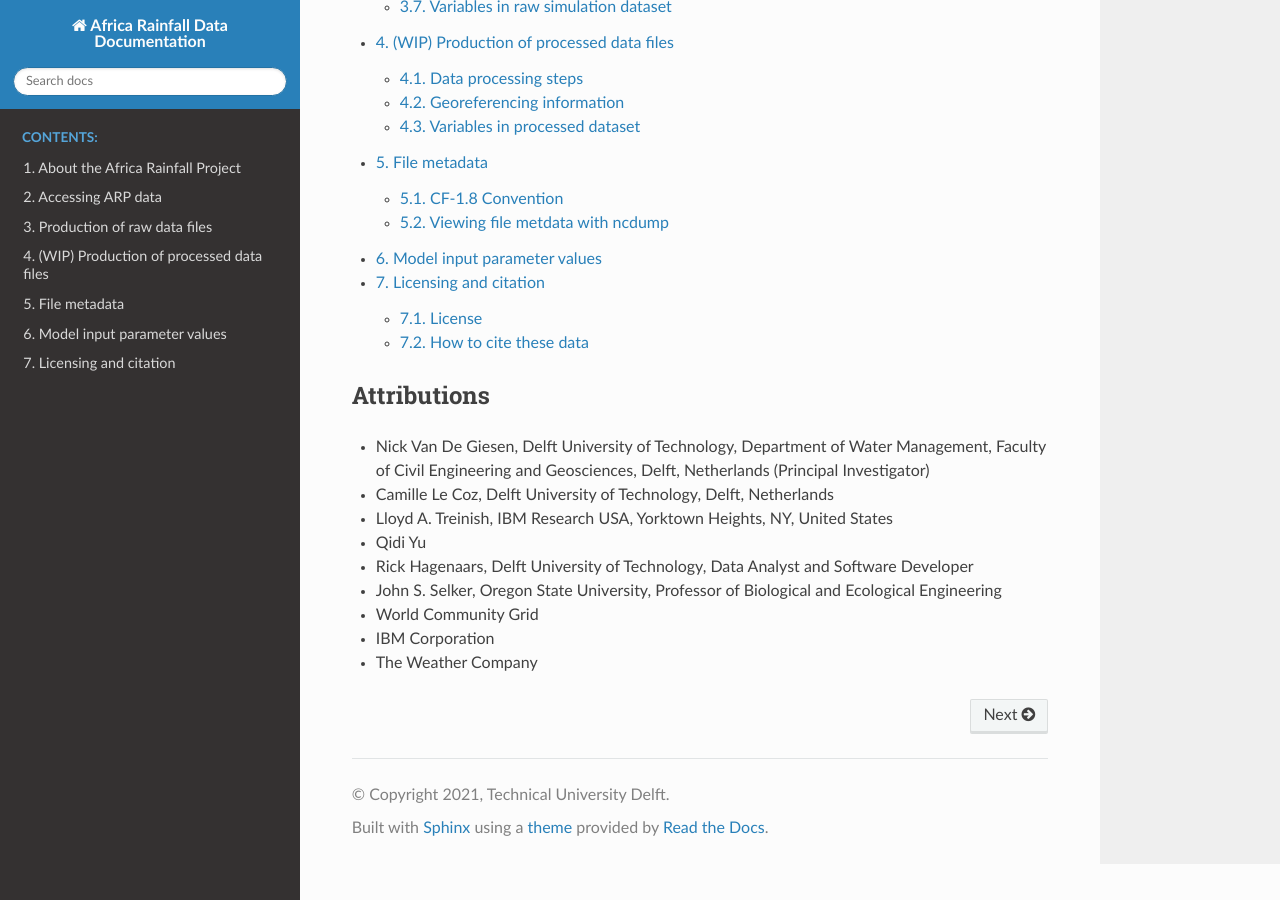
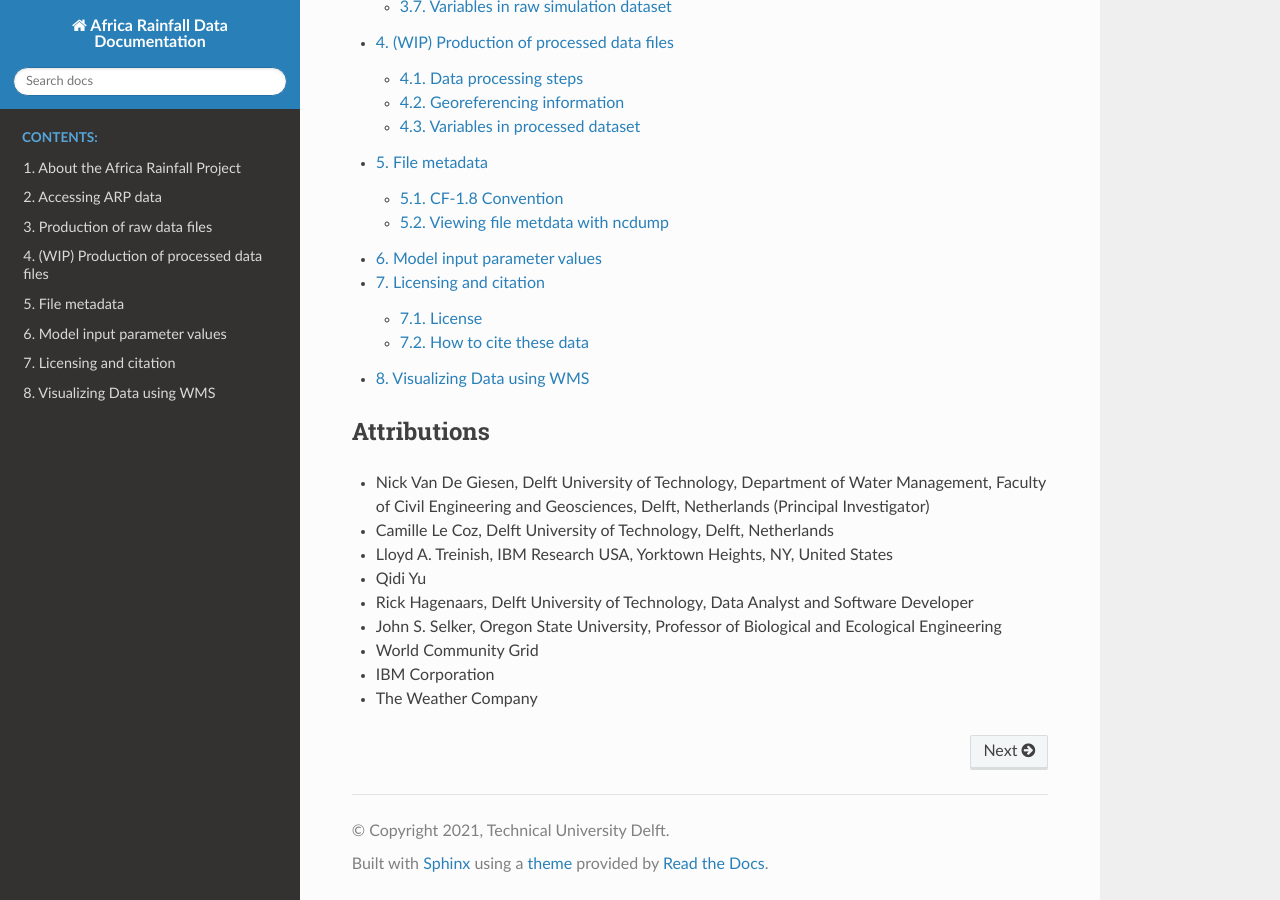
Before and after one commit to CEG-TU-Delft/africarain-docs, a Sphinx documentation site: the page built from docs/source/index.rst, in a window 1280 px wide and 900 px high, scrolled down 1010 px. Built offline with Sphinx 7.4.7 and the Read the Docs theme 2.0.0, drawn with Linux system fonts in a browser that asks for light colours.

Commit message:
added nbsphinx library and wms client notebook

```diff
--- a/docs/source/conf.py
+++ b/docs/source/conf.py
@@ -42,6 +42,7 @@ master_doc = 'index'
 # ones.
 extensions = [
     "sphinx_rtd_theme",
+    "nbsphinx",
 ]
 
 todo_include_todos = True
--- a/docs/source/index.rst
+++ b/docs/source/index.rst
@@ -26,6 +26,7 @@ Simulation data are made available for reuse under a CC BY-NC 4.0 International
    metadata
    input_values
    citing
+   wms-client
 
 
 Attributions
```
Also changed, not shown: docs/source/wms-client.ipynb (added), 3 other files.
